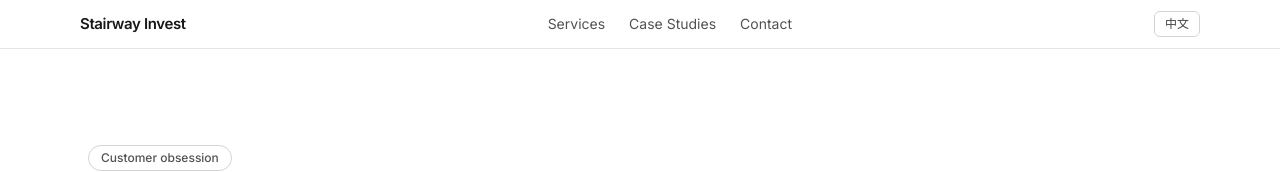
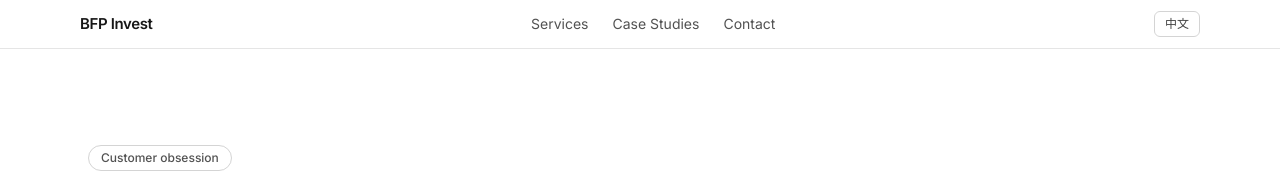
Before and after one commit to lockezhou18/bfp, a Next.js app: page / in a window 1280 px wide. Shown: the top 172 px of the page. Built offline with nearby package versions, Linux system fonts and the light colour scheme; a web font is replaced by a local one.

Commit message:
update brand

```diff
--- a/src/i18n/LanguageProvider.tsx
+++ b/src/i18n/LanguageProvider.tsx
@@ -16,7 +16,7 @@ const STORAGE_KEY = "locale";
 
 const MESSAGES: Record<Locale, Record<string, string>> = {
   en: {
-    "brand": "Stairway Invest",
+    "brand": "BFP Invest",
     "nav.services": "Services",
     "nav.case": "Case Studies",
     "nav.contact": "Contact",
@@ -61,8 +61,8 @@ const MESSAGES: Record<Locale, Record<string, string>> = {
     "contact.form.alt": "Or email bfp-core@bfpinvest.com",
   },
   zh: {
-    "brand": "奕宸投资",
-    "nav.services": "奕宸服务",
+    "brand": "BFP投资",
+    "nav.services": "服务",
     "nav.case": "投资案例",
     "nav.contact": "联系我们",
     "nav.toggle": "EN",
```
